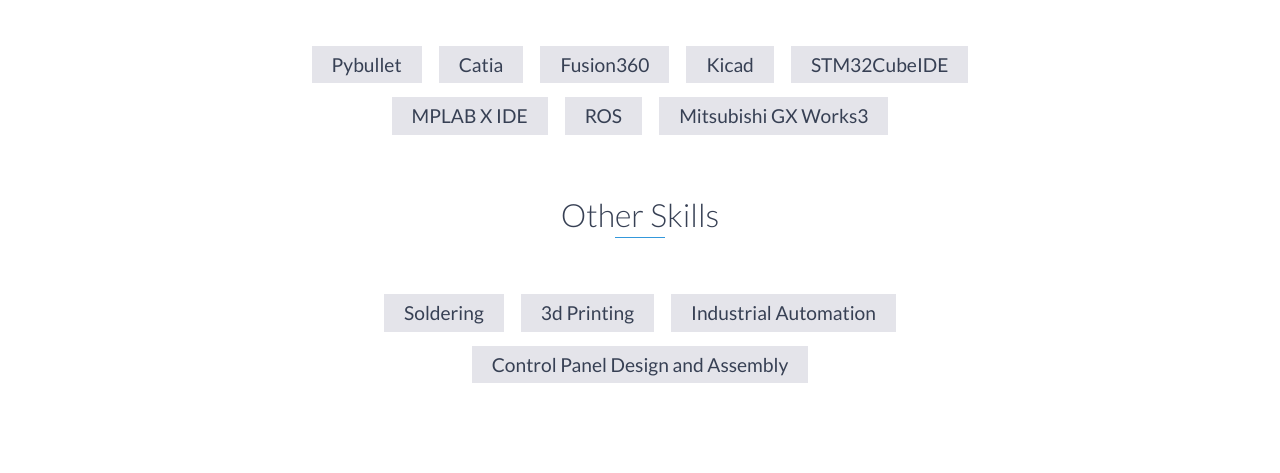
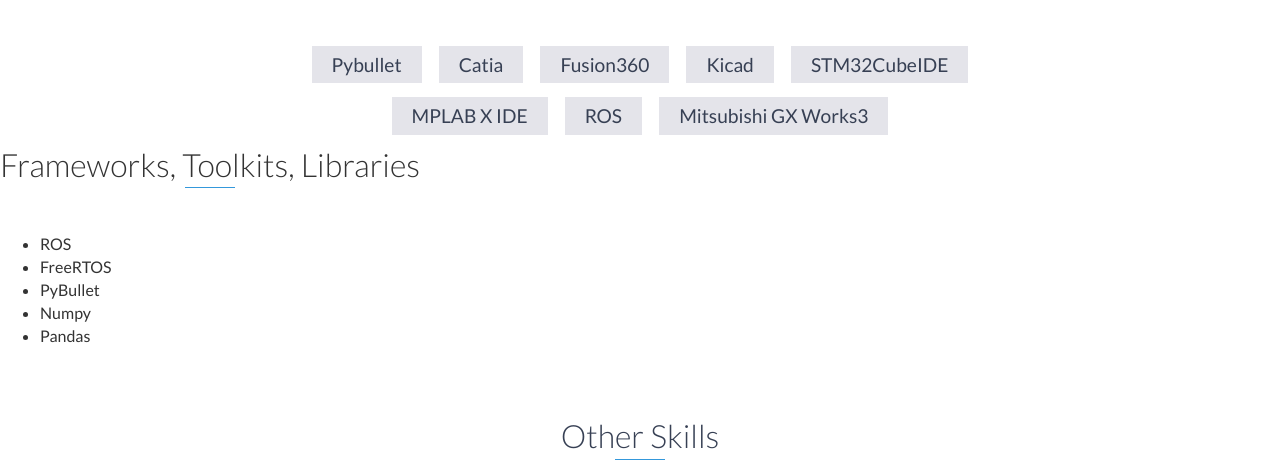
Before and after one commit to AlexDhayalan/alexdhayalan.github.io, a website: page index.html in a window 1280 px wide. Shown: the part 5486-5959 px from the top of the page. Drawn offline with nearby package versions, Linux system fonts and the light colour scheme.

Commit message:
Update index.html

```diff
--- a/index.html
+++ b/index.html
@@ -320,6 +320,16 @@
             <li>Mitsubishi GX Works3</li>
         </ul>
     </div>
+    <div id="Frameworks, Toolkits, Libraries">
+        <h2 class="heading">Frameworks, Toolkits, Libraries</h2>
+        <ul>
+            <li>ROS</li>
+            <li>FreeRTOS</li>
+            <li>PyBullet</li>
+            <li>Numpy</li>
+            <li>Pandas</li>
+        </ul>
+    </div>
     <div id="skills">
         <h2 class="heading">Other Skills</h2>
         <ul>
```
